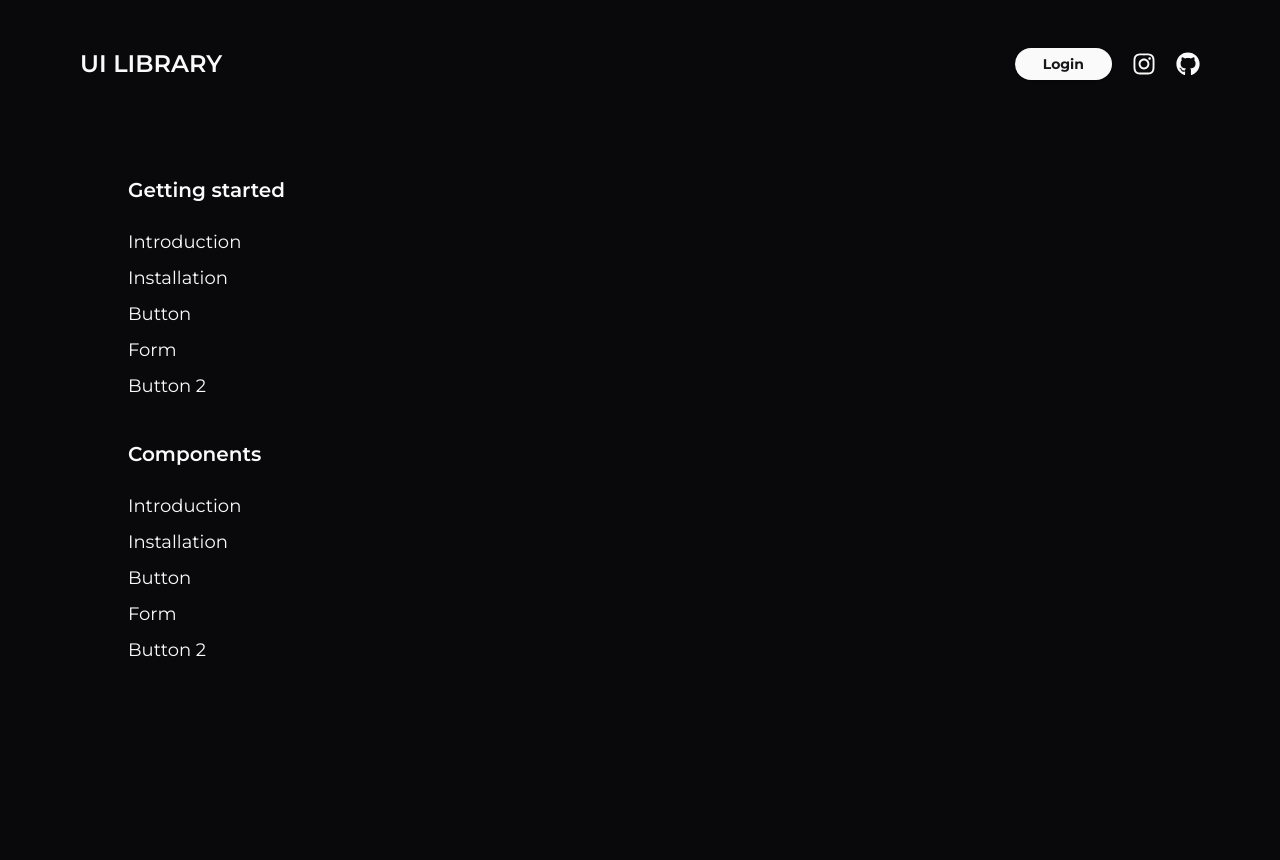
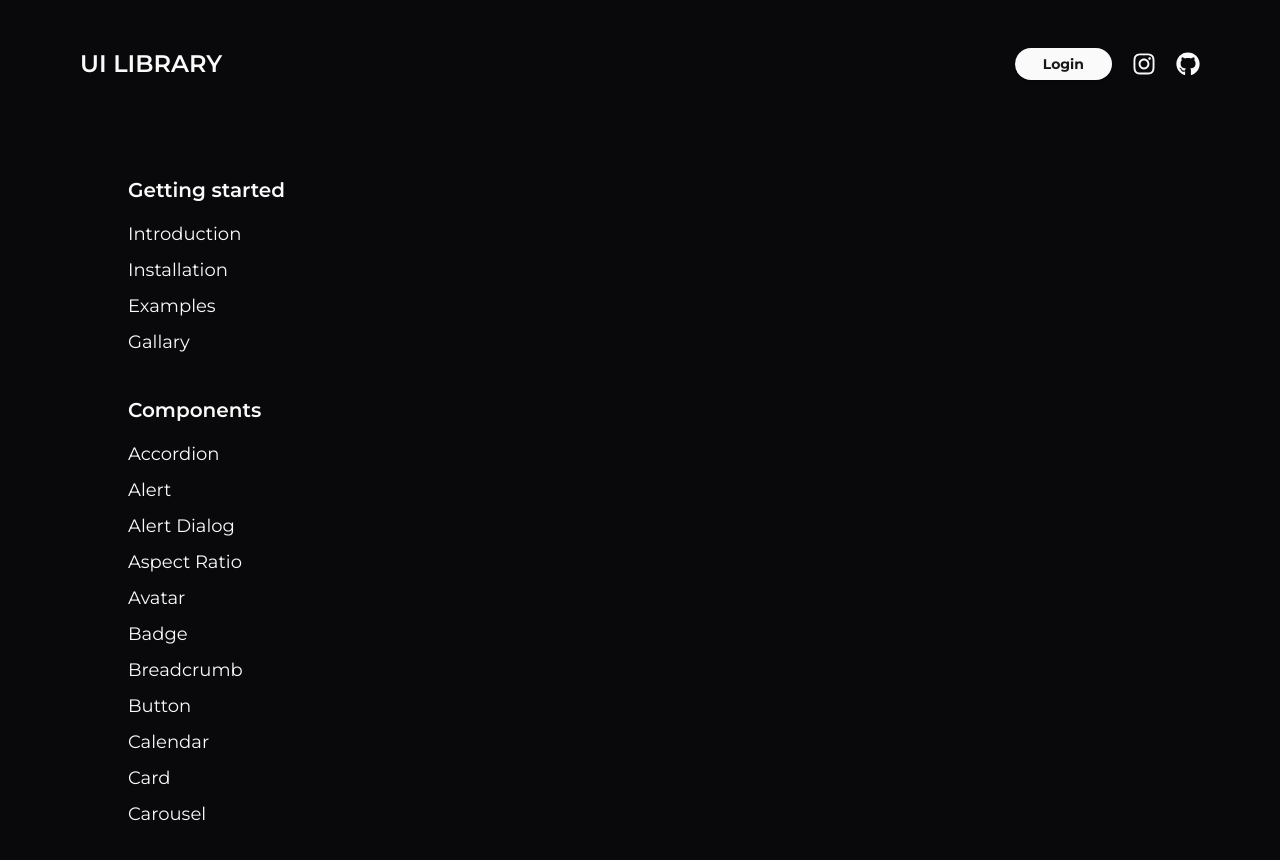
Before and after one commit to Adiflickzzz/UI-Lib, a Next.js app: page / in a window 1280 px wide. Shown: the top 860 px of the page. Before the commit the page ends 808 px from the top, so only its background shows below. Built offline with nearby package versions, Linux system fonts and the light colour scheme.

Commit message:
Add array for sidebar

```diff
--- a/components/sidebarContent.tsx
+++ b/components/sidebarContent.tsx
@@ -1,21 +1,23 @@
 interface SidebarContentProps {
-  header: string;
-  list: string[];
+  data?: {
+    header: string;
+    listItems: string[];
+  }[];
 }
 
-export const SidebarContent = ({ header, list }: SidebarContentProps) => {
+export const SidebarContent = ({ data = [] }: SidebarContentProps) => {
   return (
-    <div>
-      <div className="space-y-6 ">
-        <div className="font-semibold">{header}</div>
-        <div className="text-lg space-y-2">
-          <div className="">Introduction</div>
-          <div className="">Installation</div>
-          <div className="">Button</div>
-          <div className="">Form</div>
-          <div className="">Button 2</div>
+    <div className="space-y-10">
+      {data.map((section, index) => (
+        <div key={index} className="space-y-4">
+          <div className="font-semibold">{section.header}</div>
+          <div className="text-lg space-y-2">
+            {section.listItems.map((item, itemIndex) => (
+              <div key={itemIndex}>{item}</div>
+            ))}
+          </div>
         </div>
-      </div>
+      ))}
     </div>
   );
 };
--- a/components/sidenav.tsx
+++ b/components/sidenav.tsx
@@ -1,11 +1,33 @@
 import React from "react";
 import { SidebarContent } from "./sidebarContent";
+
+const data = [
+  {
+    header: "Getting started",
+    listItems: ["Introduction", "Installation", "Examples", "Gallary"],
+  },
+  {
+    header: "Components",
+    listItems: [
+      "Accordion",
+      "Alert",
+      "Alert Dialog",
+      "Aspect Ratio",
+      "Avatar",
+      "Badge",
+      "Breadcrumb",
+      "Button",
+      "Calendar",
+      "Card",
+      "Carousel",
+    ],
+  },
+];
 
 export const Sidenav = () => {
   return (
     <div className="container py-24 px-12 space-y-10 text-xl">
-      <SidebarContent header="Getting started" />
-      <SidebarContent header="Components" />
+      <SidebarContent data={data} />
     </div>
   );
 };
```
